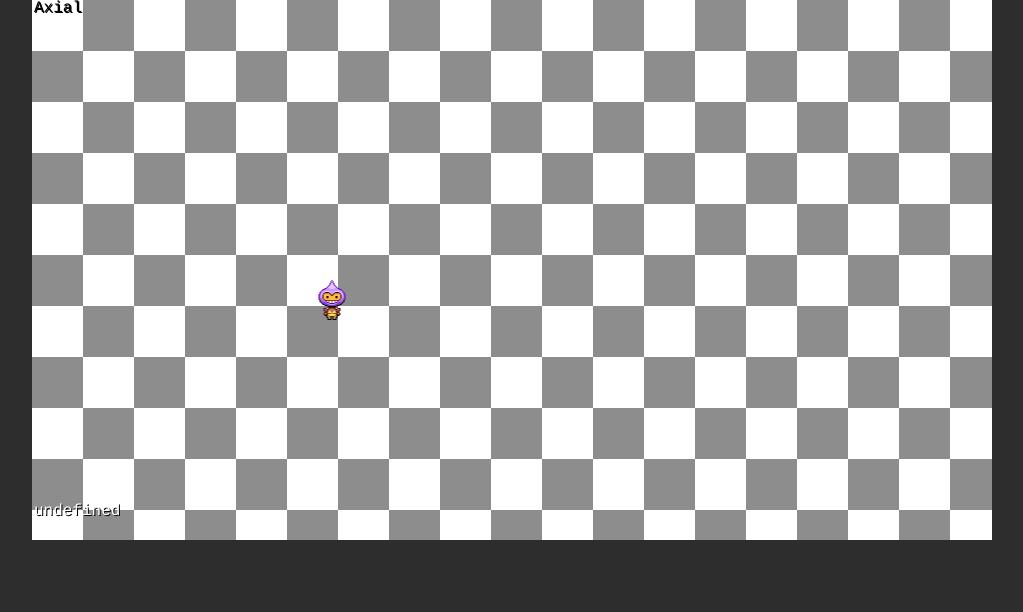
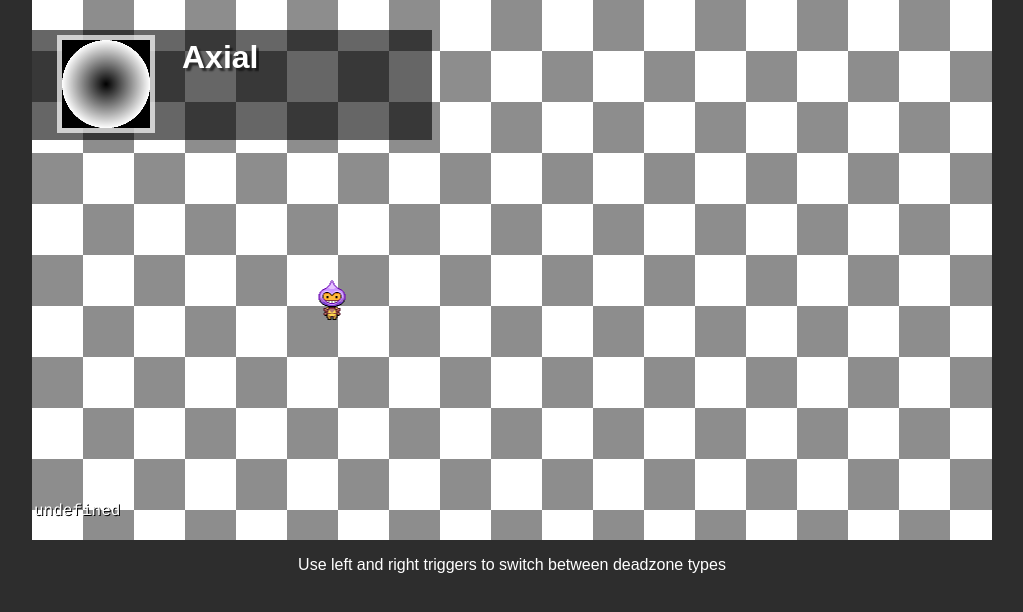
Before and after one commit to Minimuino/thumbstick-deadzones, a plain HTML site: page demo/index.html in a window 1280 px wide. Shown: the whole page, without its empty margins (128-1151 px from the left). Drawn offline with Linux system fonts and the light colour scheme; animation ran at ten frames a second.

Commit message:
Update demo

```diff
--- a/demo/css/style.css
+++ b/demo/css/style.css
@@ -1,9 +1,12 @@
 body{
-    padding:0;
-    margin:0;
-    height:100%;
-    width:100%;
-    background-color:  #2d2d2d;
+    padding: 0;
+    margin: 0;
+    height: 100%;
+    width: 100%;
+    background-color: #2d2d2d;
+    text-align: center;
+    font-family: arial;
+    color: #ffffff;
 }
 
 #gameContainer {
--- a/demo/index.html
+++ b/demo/index.html
@@ -37,6 +37,8 @@
 
     </script>
 
+    <p>Use left and right triggers to switch between deadzone types</p>
+
 </body>
 
 </html>
--- a/demo/js/Boot.js
+++ b/demo/js/Boot.js
@@ -7,12 +7,6 @@ DeadzoneDemo.Boot = function(game) {};
 
 DeadzoneDemo.Boot.prototype =
 {
-	preload: function()
-	{
-		this.load.image('phaser', 'assets/image/phaser-dude.png');
-		this.load.image('background', 'assets/image/checkerboard.png');
-	},
-
 	create: function()
 	{
 		this.input.maxPointers = 1;
--- a/demo/js/Main.js
+++ b/demo/js/Main.js
@@ -4,6 +4,9 @@ DeadzoneDemo.Main = function(game)
 	this.pad1;
 	this.dz_value;
 	this.dz_type;
+	this.dz_names = ["None", "Axial", "Radial", "Scaled Axial", "Scaled Radial", "Hybrid"];
+	this.display_text;
+	this.display_img;
 
 	this.dbg_string;
 };
@@ -16,13 +19,32 @@ DeadzoneDemo.Main.prototype =
 		this.player = this.add.sprite(300, 300, 'phaser');
 		this.player.anchor.setTo(0.5, 0.5);
 
+		// Text box
+		var text_bar = this.add.graphics();
+		text_bar.beginFill(0x000000, 0.6);
+		text_bar.drawRect(0, 30, 400, 110);
+		text_bar.beginFill(0xffffff, 0.7);
+		text_bar.drawRect(25, 35, 98, 98);
+		var text_style = { font: "bold 32px Arial", fill: "#fff", boundsAlignV: "top" };
+		this.display_text = this.add.text(0, 0, this.dz_names[1], text_style);
+		this.display_text.setShadow(3, 3, 'rgba(0,0,0,0.6)', 2);
+		this.display_text.setTextBounds(150, 40, 400, 100);
+		this.display_img = this.add.sprite(30, 40, 'img_dz_None');
+		this.display_img.scale.setTo(0.22, 0.22);
+
 		this.input.gamepad.start();
 		this.input.gamepad.setDeadZones(0.0);
 		this.dz_value = 0.17;
-	    this.dz_type = "Axial";
+		this.dz_type = 1;
 
 		// To listen to buttons from a specific pad listen directly on that pad game.input.gamepad.padX, where X = pad 1-4
 		this.pad1 = this.input.gamepad.pad1;
+		this.pad1.addCallbacks(this, { onConnect: this.addButtons });
+	},
+
+	addButtons: function()
+	{
+		this.pad1.onDownCallback = this.onButtonDown;
 	},
 
 	dzNone: function(stick_input, deadzone)
@@ -68,7 +90,8 @@ DeadzoneDemo.Main.prototype =
 			"Scaled Radial": this.dzScaledRadial,
 			"Hybrid": this.dzHybrid
 		};
-		return dz_functions[this.dz_type](stick_input, this.dz_value);
+		var name = this.dz_names[this.dz_type];
+		return dz_functions[name](stick_input, this.dz_value);
 	},
 
 	update: function()
@@ -91,15 +114,33 @@ DeadzoneDemo.Main.prototype =
 			var left_stick_y = this.pad1.axis(Phaser.Gamepad.XBOX360_STICK_LEFT_Y);
 
 			var delta = this.applyDeadzone(new Phaser.Point(left_stick_x, left_stick_y));
-			this.dbg_string = "Delta: " + delta.x + ", " + delta.y;
+			this.dbg_string = "Delta: " + delta.x + ", " + delta.y + ", dz_type: " + this.dz_type;
 			this.player.x += delta.x * 10;
 			this.player.y += delta.y * 10;
 		}
 	},
 
+	onButtonDown: function(button_code)
+	{
+		// Update dz_type
+		if (button_code == Phaser.Gamepad.XBOX360_LEFT_BUMPER)
+		{
+			this.dz_type = Math.max(this.dz_type - 1, 0);
+		}
+		else if (button_code == Phaser.Gamepad.XBOX360_RIGHT_BUMPER)
+		{
+			this.dz_type = Math.min(this.dz_type + 1, this.dz_names.length - 1);
+		}
+
+		// Update text box
+		this.display_text.setText(this.dz_names[this.dz_type]);
+		var texture_name = 'img_dz_' + this.dz_names[this.dz_type];
+		this.display_img.loadTexture(texture_name);
+	},
+
 	render: function()
 	{
 		this.game.debug.text(this.dbg_string, 2, 515);
-		this.game.debug.text(this.dz_type, 2, 12, "black");
+		//this.game.debug.text(this.dz_names[this.dz_type], 2, 12, "black");
 	}
 };
--- a/demo/js/Preloader.js
+++ b/demo/js/Preloader.js
@@ -15,6 +15,15 @@ DeadzoneDemo.Preloader.prototype =
 		// this.load.image('background', 'img/background.png');
 
 		// this.load.spritesheet('candy', 'img/candy.png', 82, 98);
+
+		this.load.image('phaser', 'assets/image/phaser-dude.png');
+		this.load.image('background', 'assets/image/checkerboard.png');
+		this.load.image('img_dz_None', 'assets/image/dz_none.png');
+		this.load.image('img_dz_Axial', 'assets/image/dz_axial.png');
+		this.load.image('img_dz_Radial', 'assets/image/dz_radial.png');
+		this.load.image('img_dz_Scaled Axial', 'assets/image/dz_none.png');
+		this.load.image('img_dz_Scaled Radial', 'assets/image/dz_scaled_radial.png');
+		this.load.image('img_dz_Hybrid', 'assets/image/dz_none.png');
 	},
 
 	create: function()
```
Also changed, not shown: demo/assets/image/dz_scaled_axial_x.png (added), demo/assets/image/dz_scaled_axial_y.png (added), demo/assets/image/sum_scaledaxial.png (added). Lines whose indentation alone changed are shown as unchanged.
